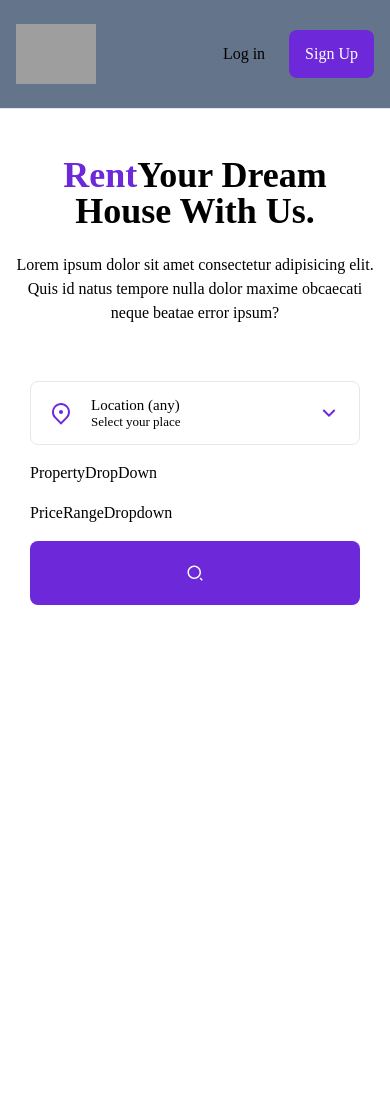
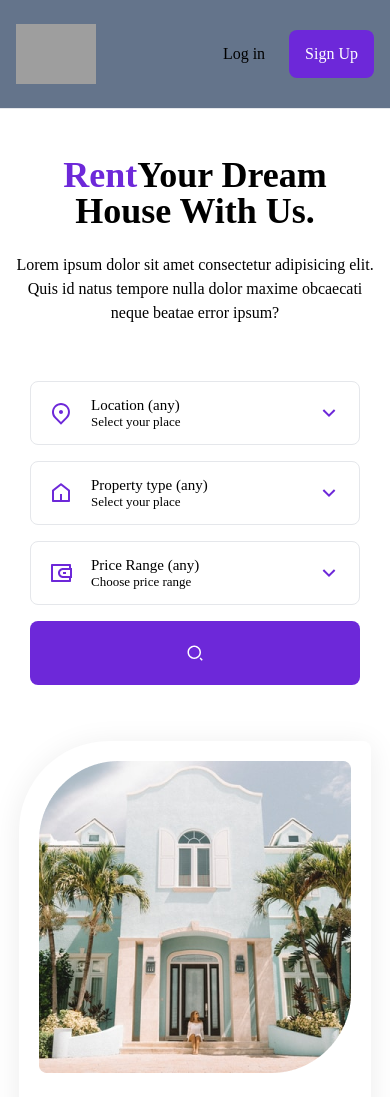
Before and after one commit to Iyiola2dev/Real-Estate, a React (Vite) app: page / in a window 390 px wide. Shown: the top 1097 px of the page. Built offline with nearby package versions, Linux system fonts and the light colour scheme; grey boxes are pictures that could not be loaded.

Commit message:
I added the images of the houses, price and location

```diff
--- a/src/components/CountryDropdown.jsx
+++ b/src/components/CountryDropdown.jsx
@@ -15,7 +15,7 @@
 
 const CountryDropdown = () => {
   const { country, setCountry, countries } = useContext(HouseContext);
-  console.log(countries);
+
 
   const [isOpen, setIsOpen] = useState(false);
   return (
--- a/src/components/House.jsx
+++ b/src/components/House.jsx
@@ -1,9 +1,45 @@
-import React from 'react'
+import React from "react";
 
-const House = () => {
+//import icons
+
+import { BiBed, BiBath, BiArea } from "react-icons/bi";
+const House = ({ house }) => {
+  const { image, type, country, address, bedrooms, bathrooms, surface, price } =
+    house;
   return (
-    <div>House</div>
-  )
-}
+    <div className="bg-white shadow-1 p-5 rounded-lg rounded-tl-[90px] w-full max-w-[352px] mx-auto cursor-pointer hover:shadow-2xl transition">
+      <img className="mb-8" src={image} alt="" />
+      <div className="mb-4 flex gap-x-2 text-sm">
+        <div className="bg-green-500 rounded-full text-white px-3 ">{type}</div>
+        <div className="bg-violet-500 rounded-full px-3 text-white">
+          {country}
+        </div>
+      </div>
+      <div className="text-lg font-semibold max-w-[260px] ">{address}</div>
 
-export default House
+      <div className="flex gap-x-4 my-4">
+        <div className=" flex items-center text-gray-600 gap-1">
+          <div className="text-[20px]">
+            <BiBed />
+          </div>
+          <div>{bedrooms}</div>
+        </div>
+        <div className=" flex items-center text-gray-600 gap-1">
+          <div className="text-[20px]">
+            <BiBath />
+          </div>
+          <div>{bathrooms}</div>
+        </div>
+        <div className=" flex items-center text-gray-600 gap-1">
+          <div className="text-[20px]">
+            <BiArea />
+          </div>
+          <div>{surface}</div>
+        </div>
+      </div>
+      <div className="text-lg font-semibold text-violet-600 mb-4">{price}</div>
+    </div>
+  );
+};
+
+export default House;
--- a/src/components/HouseContext.jsx
+++ b/src/components/HouseContext.jsx
@@ -25,10 +25,28 @@
     //remove duplicates countries by using Set
     const uniqueCountries = ["Location (any)", ...new Set(allCountries)];
 
+    // set countries state
+    setCountries(uniqueCountries);
+  }, []);
 
-    // set countries state
-    setCountries(uniqueCountries)
-  },[]);
+  //return all the properties
+  useEffect(() => {
+    const allProperties = houses.map((house) => {
+      return house.type;
+    });
+
+    //remove duplicates Properties by using Set
+    const uniqueProperties = ["Location (any)", ...new Set(allProperties)];
+
+    // set Properties state
+    setProperties(uniqueProperties);
+  }, []);
+
+
+  //This is to handle the click event
+  const handleClick = ()=>{
+    console.log('clicked')
+  }
   return (
     <HouseContext.Provider
       value={{
@@ -42,6 +60,7 @@
         setPrice,
         houses,
         loading,
+        handleClick,
       }}
     >
       {children}
--- a/src/components/HouseList.jsx
+++ b/src/components/HouseList.jsx
@@ -1,9 +1,33 @@
-import React from 'react'
+import { useContext } from "react";
+
+// import context
+import { HouseContext } from "./HouseContext";
+
+// import components
+import House from "./House";
+
+//import link from react-dom
+import { Link } from "react-router-dom";
+
+//import icons
+import { ImSpinner2 } from "react-icons/im";
 
 const HouseList = () => {
+  const { houses, loading } = useContext(HouseContext);
+  console.log(houses);
   return (
-    <div>HouseList</div>
-  )
-}
+    <section className="mb-20">
+      <div className="container mx-auto ">
+        <div className="grid md:grid-cols-2 lg:grid-cols-3 gap-4 lg:gap-14">
+          {houses.map((house, index) => (
+            <Link to={`/property/${house.id}`} key={index}>
+              <House house={house} />
+            </Link>
+          ))}
+        </div>
+      </div>
+    </section>
+  );
+};
 
-export default HouseList
+export default HouseList;
--- a/src/components/PriceRangeDrop.jsx
+++ b/src/components/PriceRangeDrop.jsx
@@ -1,9 +1,76 @@
-import React from 'react'
+import { useContext, useState } from "react";
+
+//import icons
+import {
+  RiWallet3Line,
+  RiArrowDownSLine,
+  RiArrowUpSLine,
+} from "react-icons/ri";
+
+// import headless ui
+import { Menu } from "@headlessui/react";
+
+// import house context
+import { HouseContext } from "./HouseContext";
 
 const PriceRangeDropdown = () => {
+  const { price, setPrice } = useContext(HouseContext);
+
+
+  const [isOpen, setIsOpen] = useState(false);
+
+  const prices = [
+    {
+      value: 'Price range (any)'
+    },
+    {
+      value: '100000 - 130000'
+    },
+    {
+      value: '130000 - 160000'
+    },
+    {
+      value: '160000 - 190000'
+    },
+    {
+      value: '190000 - 220000'
+    },
+    {
+      value: '10000 - 30000'
+    },
+    {
+      value: '30000 - 40000'
+    },
+  ]
   return (
-    <div>PriceRangeDropdown</div>
-  )
-}
+    <Menu as="div" className="dropdown relative ">
+      <Menu.Button
+        onClick={() => setIsOpen(!isOpen)}
+        className="dropdown-btn w-full text-left"
+      >
+        < RiWallet3Line className="dropdown-icon-primary" />
+        <div className="text-[15px] font-medium leading-tight">
+          <div>{price}</div>
+          <div className="text-[13px]">Choose price range</div>
 
-export default PriceRangeDropdown
+        </div>
+        {isOpen ? (
+            <RiArrowUpSLine className="dropdown-icon-secondary" />
+          ) : (
+            <RiArrowDownSLine className="dropdown-icon-secondary" />
+          )}
+      </Menu.Button>
+      <Menu.Items className='dropdown-menu'>
+
+        {prices.map((price, index)=>{
+          {/* this is to map through the countries data which was change to country and it manipulate the dropdown of all the countries array with the use of setCoutries(uniqueCountries) or countries.map iterates over the countries array (which includes "Location (any)" and unique countries).*/}
+          return(
+            <Menu.Item onClick={()=>setPrice(price.value)} as="li" key={index} className="cursor-pointer hover:to-violet-700 transition"> {price.value}</Menu.Item>
+          )
+        })}
+      </Menu.Items>
+    </Menu>
+  );
+};
+
+export default PriceRangeDropdown;
--- a/src/components/PropertyDropDown.jsx
+++ b/src/components/PropertyDropDown.jsx
@@ -1,9 +1,52 @@
-import React from 'react'
+import { useContext, useState } from "react";
+
+//import icons
+import {
+  RiHome5Line,
+  RiArrowDownSLine,
+  RiArrowUpSLine,
+} from "react-icons/ri";
+
+// import headless ui
+import { Menu } from "@headlessui/react";
+
+// import house context
+import { HouseContext } from "./HouseContext";
 
 const PropertyDropDown = () => {
+  const { property, setproperty, properties } = useContext(HouseContext);
+
+
+  const [isOpen, setIsOpen] = useState(false);
   return (
-    <div>PropertyDropDown</div>
-  )
-}
+    <Menu as="div" className="dropdown relative ">
+      <Menu.Button
+        onClick={() => setIsOpen(!isOpen)}
+        className="dropdown-btn w-full text-left"
+      >
+        <RiHome5Line className="dropdown-icon-primary" />
+        <div className="text-[15px] font-medium leading-tight">
+          <div>{property}</div>
+          <div className="text-[13px]">Select your place</div>
 
-export default PropertyDropDown
+        </div>
+        {isOpen ? (
+            <RiArrowUpSLine className="dropdown-icon-secondary" />
+          ) : (
+            <RiArrowDownSLine className="dropdown-icon-secondary" />
+          )}
+      </Menu.Button>
+      <Menu.Items className='dropdown-menu'>
+
+        {properties.map((property, index)=>{
+          {/* this is to map through the countries data which was change to country and it manipulate the dropdown of all the countries array with the use of setCoutries(uniqueCountries) or countries.map iterates over the countries array (which includes "Location (any)" and unique countries).*/}
+          return(
+            <Menu.Item onClick={()=>setproperty(property)} as="li" key={index} className="cursor-pointer hover:to-violet-700 transition"> {property}</Menu.Item>
+          )
+        })}
+      </Menu.Items>
+    </Menu>
+  );
+};
+
+export default PropertyDropDown;
--- a/src/components/Search.jsx
+++ b/src/components/Search.jsx
@@ -9,13 +9,13 @@
 import { HouseContext } from "./HouseContext";
 
 const Search = () => {
-
+  const {handleClick} = useContext(HouseContext)
   return (
     <div className="px-[30px] py-6 max-w-[1170px] mx-auto flex flex-col lg:flex-row justify-between gap-4 lg:gap-x-3 relative lg:-top-4 lg:shadow-1 bg-white lg:bg-transparent lg:backdrop-blur rounded-lg">
       <CountryDropdown />
       <PropertyDropDown />
       <PriceRangeDropdown />
-      <button className="bg-violet-700 hover:bg-violet-800 transition w-full lg:max-w-[162px] h-16 rounded-lg flex justify-center items-center text-white text-lg">
+      <button onClick={handleClick} className="bg-violet-700 hover:bg-violet-800 transition w-full lg:max-w-[162px] h-16 rounded-lg flex justify-center items-center text-white text-lg">
       <RiSearch2Line/>
       </button>
     </div>
--- a/src/pages/Home.jsx
+++ b/src/pages/Home.jsx
@@ -1,13 +1,14 @@
-import React from 'react'
-import Banner from '../components/Banner'
-
+import React from "react";
+import Banner from "../components/Banner";
+import HouseList from "../components/HouseList";
 
 const Home = () => {
   return (
-    <div className='min-h-[1800px]'>
-      <Banner/>
+    <div className="min-h-[1800px]">
+      <Banner />
+      <HouseList />
     </div>
-  )
-}
+  );
+};
 
-export default Home
+export default Home;
```
Also changed, not shown: src/data.js (+20 -20 lines).
